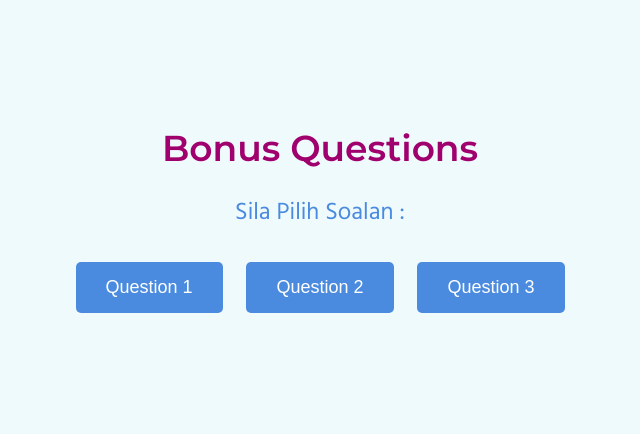
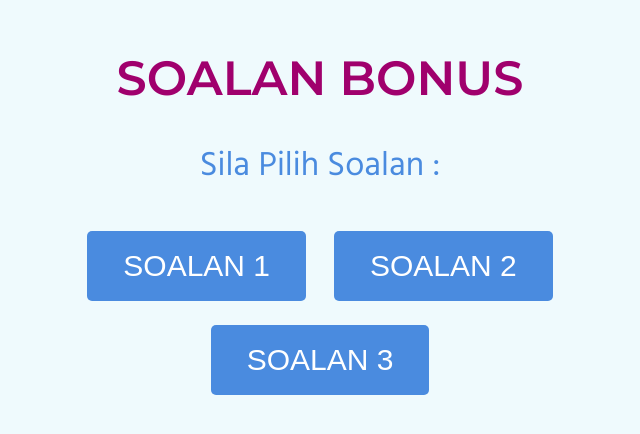
Before and after one commit to ayarosly/quiz, a plain HTML site: page bonus.html in a window 1280 px wide. Shown: the part 188-622 px from the top of the page, without its empty margins (320-960 px from the left). Drawn offline with Linux system fonts and the light colour scheme.

Commit message:
Update bonus.html

```diff
--- a/bonus.html
+++ b/bonus.html
@@ -3,7 +3,7 @@
 <head>
   <meta charset="UTF-8">
   <meta name="viewport" content="width=device-width, initial-scale=1.0">
-  <title>Bonus Question</title>
+  <title>SOALAN BONUS </title>
   <!-- Menambah font Montserrat & Hind dari Google Fonts -->
   <link href="https://fonts.googleapis.com/css2?family=Montserrat:wght@400;600&family=Hind:wght@400;600&display=swap" rel="stylesheet">
   <style>
@@ -21,24 +21,24 @@
     }
 
     .container {
-      max-width: 600px;
+      max-width: 700px; /* Membesarkan lebar kontainer */
     }
 
     h1 {
       font-family: 'Montserrat', sans-serif; /* Menggunakan font Montserrat untuk tajuk */
-      font-size: 36px;
+      font-size: 48px; /* Membesarkan saiz font tajuk */
       color: #A0006D;
     }
 
     .bonus-btn {
       background: #4A8BDF;
       color: #FFFFFF;
-      padding: 15px 30px;
+      padding: 18px 36px; /* Menambah ruang butang */
       border: none;
       border-radius: 5px;
-      font-size: 18px;
+      font-size: 30px; /* Membesarkan saiz font butang */
       cursor: pointer;
-      margin: 10px;
+      margin: 12px;
       transition: background 0.3s;
     }
 
@@ -47,8 +47,8 @@
     }
 
     .question {
-      font-size: 24px;
-      margin: 20px 0;
+      font-size: 34px; /* Membesarkan saiz font soalan */
+      margin: 25px 0;
     }
 
     .question-container {
@@ -66,7 +66,7 @@
 </head>
 <body>
   <div class="container">
-    <h1>Bonus Questions</h1>
+    <h1>SOALAN BONUS</h1>
 
     <!-- Pilihan Soalan Utama -->
     <div id="main-question" class="main-question-container">
@@ -74,9 +74,9 @@
        Sila Pilih Soalan :
       </div>
       <div>
-        <button class="bonus-btn" onclick="showSubQuestion(1)">Question 1 </button>
-        <button class="bonus-btn" onclick="showSubQuestion(2)">Question 2 </button>
-        <button class="bonus-btn" onclick="showSubQuestion(3)">Question 3 </button>
+        <button class="bonus-btn" onclick="showSubQuestion(1)">SOALAN 1 </button>
+        <button class="bonus-btn" onclick="showSubQuestion(2)">SOALAN 2 </button>
+        <button class="bonus-btn" onclick="showSubQuestion(3)">SOALAN 3 </button>
       </div>
     </div>
 
```
